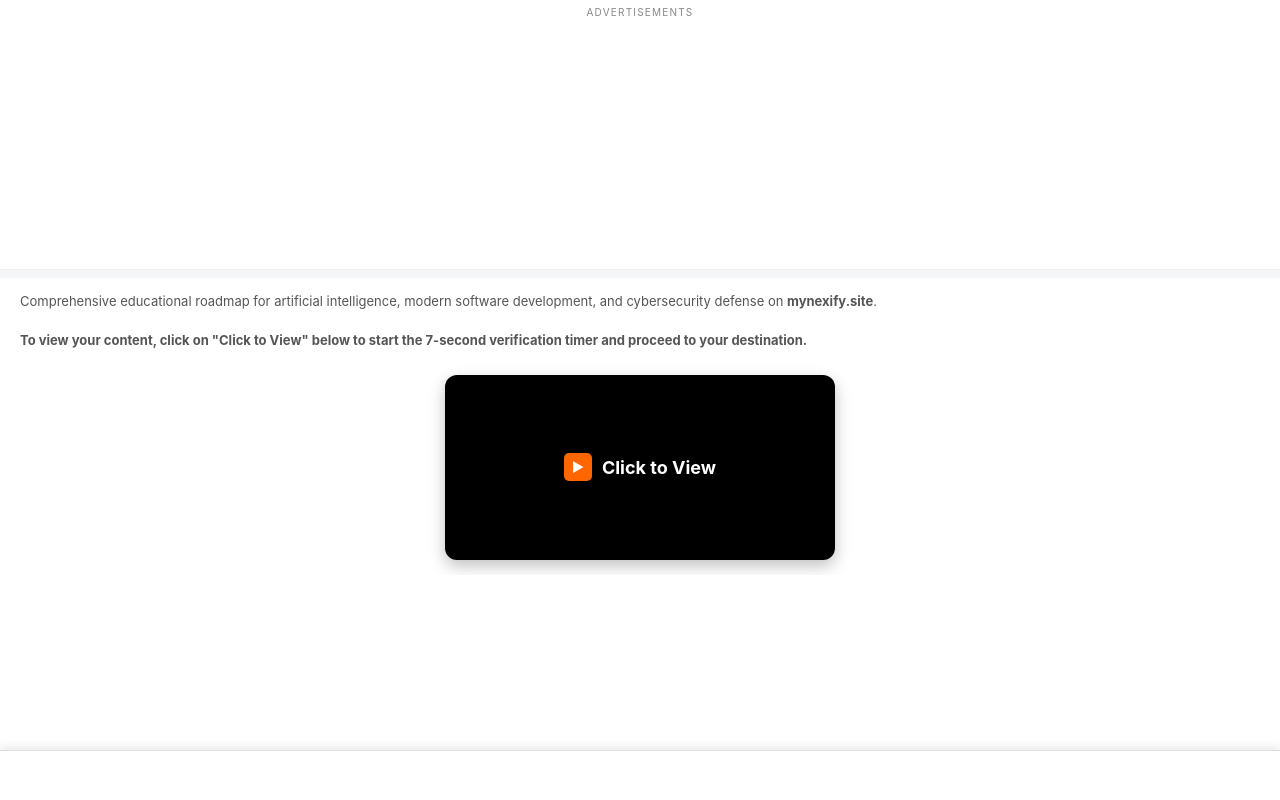
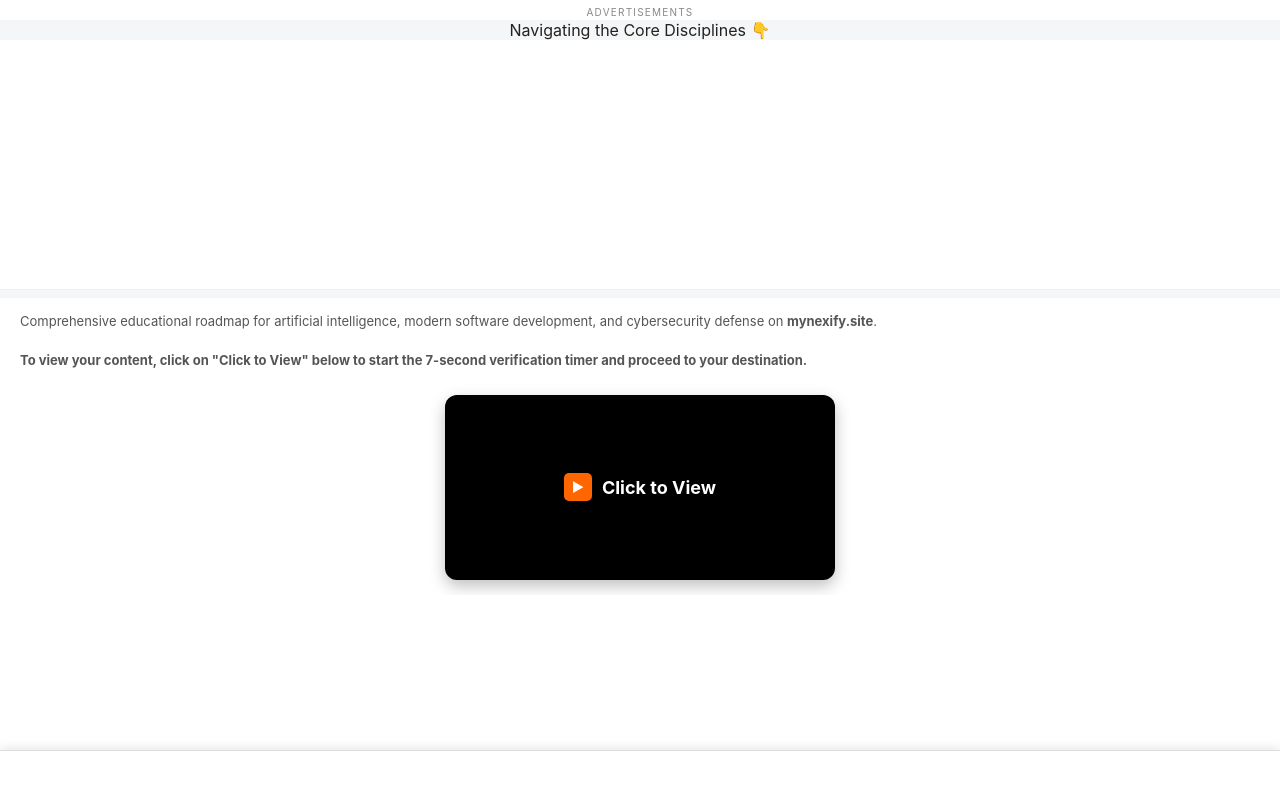
Before and after one commit to adityasingh945805-design/mynexify-redirector, a plain HTML site: page index.html in a window 1280 px wide. Shown: the top 800 px of the page. Drawn offline with Linux system fonts and the light colour scheme.

Commit message:
Add heading for core disciplines section
Added a new heading for 'Navigating the Core Disciplines'.

```diff
--- a/index.html
+++ b/index.html
@@ -51,6 +51,8 @@
   <script async type="application/javascript" src="https://a.magsrv.com/ad-provider.js"></script>
  <ins class="eas6a97888e2" data-zoneid="6058644"></ins>
  <script>(AdProvider = window.AdProvider || []).push({"serve": {}});</script>
+
+   Navigating the Core Disciplines 👇
 
   <!-- Ad Slot 2 (Zone ID: 6058644) -->
   <div class="ad-slot" id="ad-slot-2">
```
